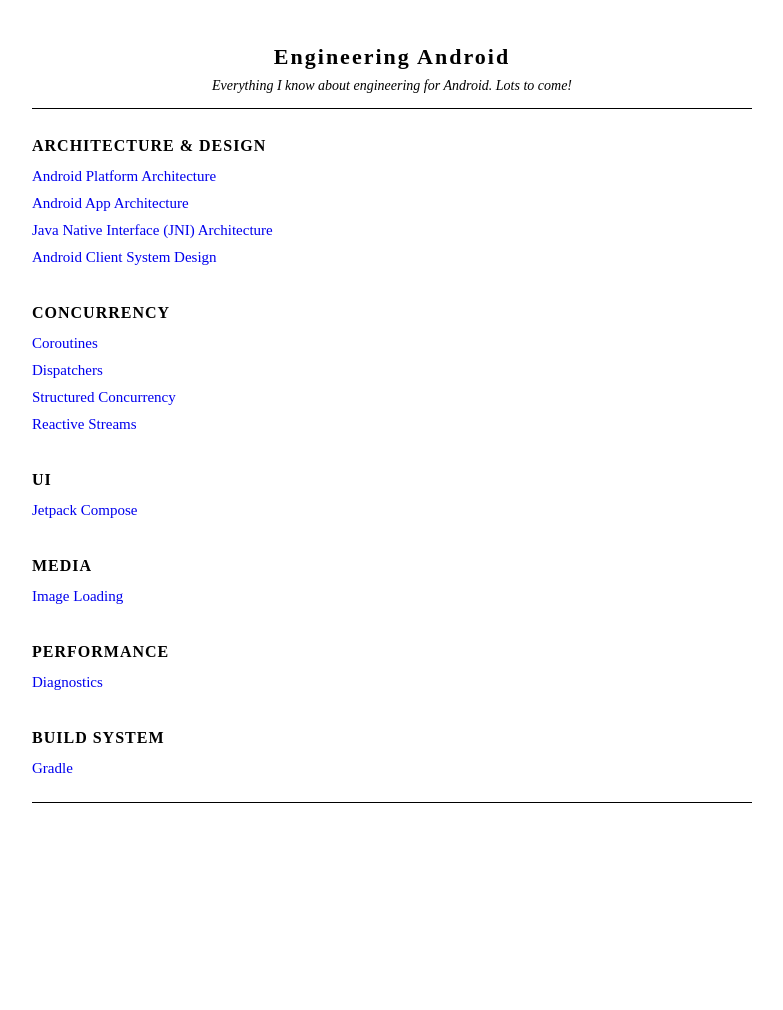
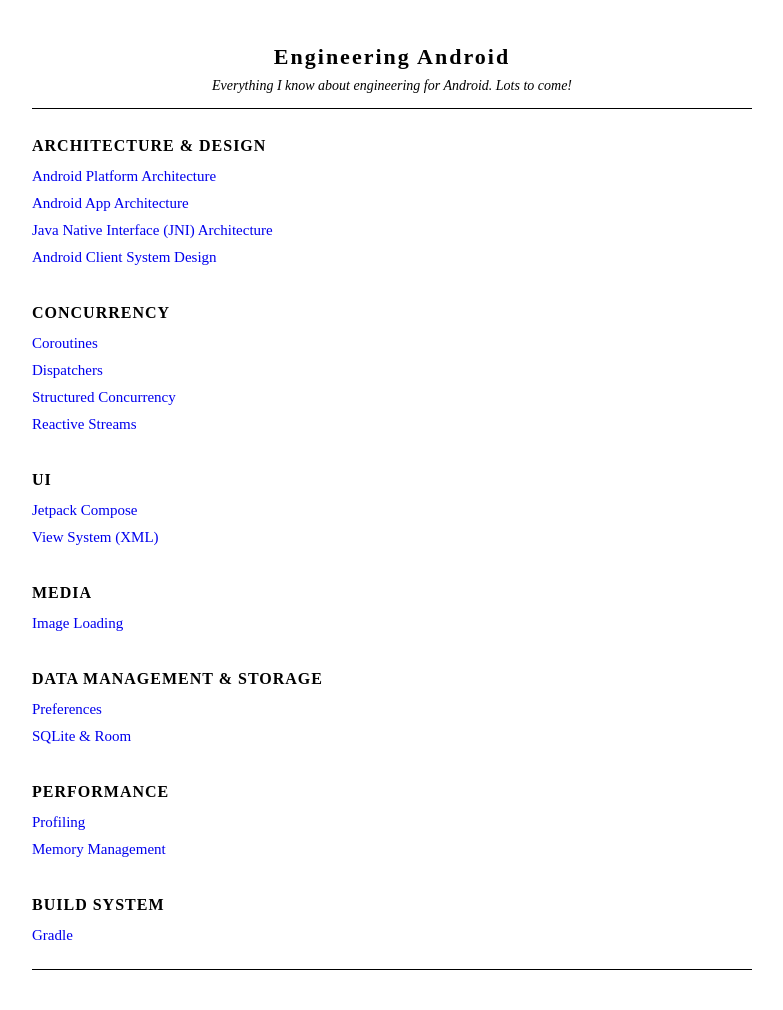
Before and after one commit to michaelrobertobrien/engineering-android, a Jekyll site: the page built from index.md, in a window 1280 px wide. Shown: the whole page, without its empty margins (248-1031 px from the left). Built offline with Jekyll 4.4.1, drawn with Linux system fonts in a browser that asks for light colours; before the commit the page ends 900 px from its top, so only the background shows below that.

Commit message:
Update index.md

```diff
--- a/index.md
+++ b/index.md
@@ -26,6 +26,7 @@
 <div class="section-title" style="margin-top: 30px;">UI</div>
 <div class="link-matrix" style="line-height: 1.8;">
     <a href="/framework/test.html">Jetpack Compose</a><br>
+    <a href="/framework/test.html">View System (XML)</a><br>
 </div>
 
 <div class="section-title" style="margin-top: 30px;">Media</div>
@@ -33,9 +34,16 @@
     <a href="media/image-loading.html">Image Loading</a><br>
 </div>
 
+<div class="section-title" style="margin-top: 30px;">Data Management & Storage</div>
+<div class="link-matrix" style="line-height: 1.8;">
+    <a href="/framework/testc.html">Preferences</a><br>
+    <a href="/framework/test.hml">SQLite & Room</a><br>
+</div>
+
 <div class="section-title" style="margin-top: 30px;">Performance</div>
 <div class="link-matrix" style="line-height: 1.8;">
-    <a href="/framework/testc.html">Diagnostics</a><br>
+    <a href="/framework/testc.html">Profiling</a><br>
+    <a href="/framework/test.hml">Memory Management</a><br>
 </div>
 
 <div class="section-title" style="margin-top: 30px;">Build System</div>
```
